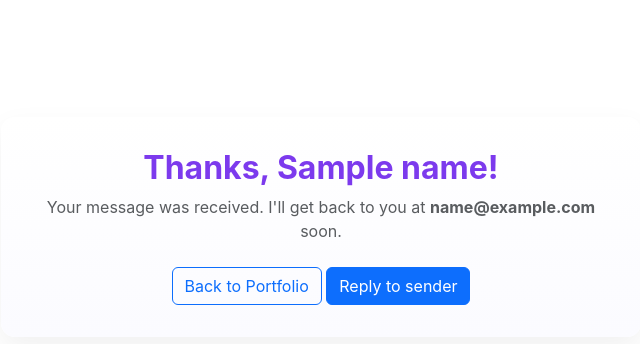
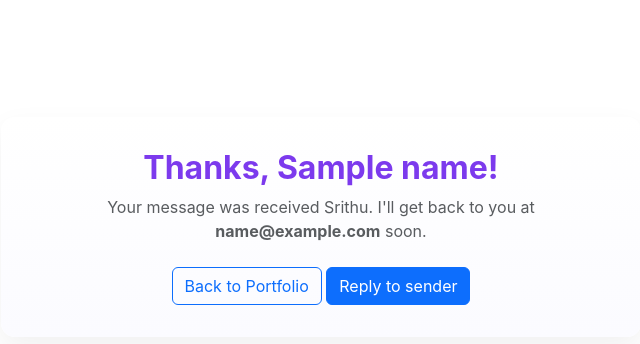
Before and after one commit to srithu-g/DevOpsCaseStudy, a Flask app: template templates/result.html in a window 1280 px wide. Shown: the part 173-517 px from the top of the page, without its empty margins (319-959 px from the left). Run offline with Flask 2, Linux system fonts and the light colour scheme; the template is opened without the code that fills it: most values are stand-ins (such as "Sample title", 1, 10 or a date in 2020).

Commit message:
Personalize message response for user 'Srithu'

```diff
--- a/templates/result.html
+++ b/templates/result.html
@@ -15,7 +15,7 @@
   <div class="box">
     <div class="text-center">
       <h2 class="accent">Thanks{{ ', ' + name if name else '' }}!</h2>
-      <p class="text-muted">Your message was received. I'll get back to you at <strong>{{ email }}</strong> soon.</p>
+      <p class="text-muted">Your message was received Srithu. I'll get back to you at <strong>{{ email }}</strong> soon.</p>
       <div class="mt-4">
         <a href="{{ url_for('index') }}" class="btn btn-outline-primary">Back to Portfolio</a>
         <a href="mailto:{{ email }}" class="btn btn-primary">Reply to sender</a>
```
